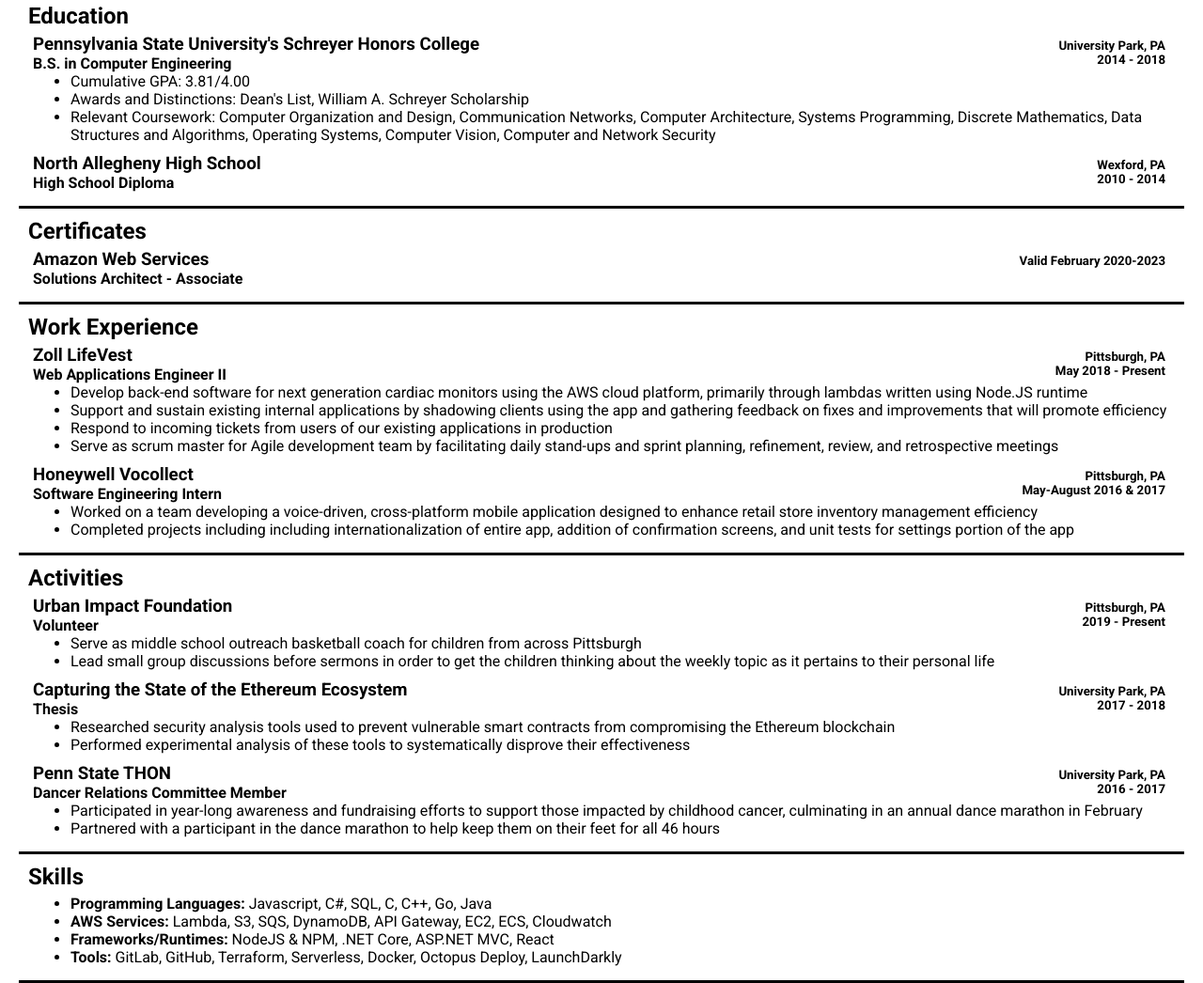
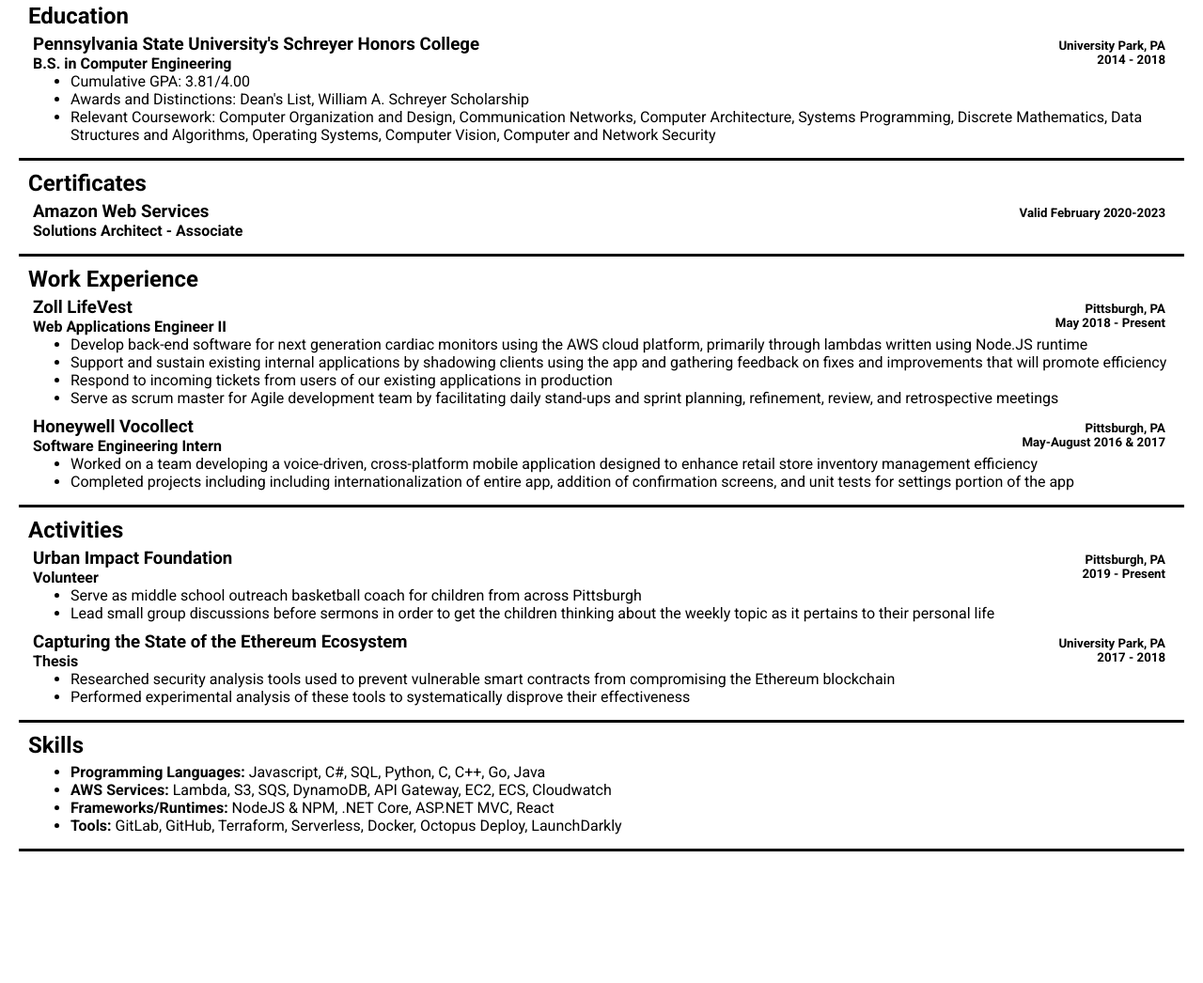
Before and after one commit to gwaltneyluke/resume-webpage, a plain HTML site: page src/index.html in a window 1280 px wide. Shown: the part 97-1143 px from the top of the page at 94% size. After the commit the page ends 1003 px from the top, so only its background shows below. Drawn offline with Linux system fonts and the light colour scheme.

Commit message:
fix: brushing up

```diff
--- a/src/index.html
+++ b/src/index.html
@@ -35,14 +35,14 @@
           Architecture, Systems Programming, Discrete Mathematics, Data Structures and Algorithms, Operating Systems, Computer Vision, Computer and Network Security</li>
           </ul>
         </div>
-        <div id='education-entry-2' class='experience-type-entry'>
+        <!-- <div id='education-entry-2' class='experience-type-entry'>
           <h3>North Allegheny High School</h3>
           <h4>High School Diploma</h4>
           <div class='experience-type-entry-setting'>
             <h5>Wexford, PA</h5>
             <h5>2010 - 2014</h5>
           </div>
-        </div>
+        </div> -->
       </div>
        <div id='certificates' class='experience-type-section'>
         <h2>Certificates</h2>
@@ -111,7 +111,7 @@
             <li>Performed experimental analysis of these tools to systematically disprove their effectiveness</li>
           </ul>
         </div>
-        <div id='activities-entry-3' class='experience-type-entry'>
+        <!-- <div id='activities-entry-3' class='experience-type-entry'>
           <h3>Penn State THON</h3>
           <h4>Dancer Relations Committee Member</h4>
           <div class='experience-type-entry-setting'>
@@ -122,7 +122,7 @@
             <li>Participated in year-long awareness and fundraising efforts to support those impacted by childhood cancer, culminating in an annual dance marathon in February</li>
             <li>Partnered with a participant in the dance marathon to help keep them on their feet for all 46 hours</li>
           </ul>
-        </div>
+        </div> -->
       </div>
         <div id='skills' class='experience-type-section'>
         <h2>Skills</h2>
@@ -130,7 +130,7 @@
           <ul>
             <li>
               <label class='skill-category'>Programming Languages:</label>
-              <text class='skill-category-list'>Javascript, C#, SQL, C, C++, Go, Java</text>
+              <text class='skill-category-list'>Javascript, C#, SQL, Python, C, C++, Go, Java</text>
 
             </li>
             <li>
```
